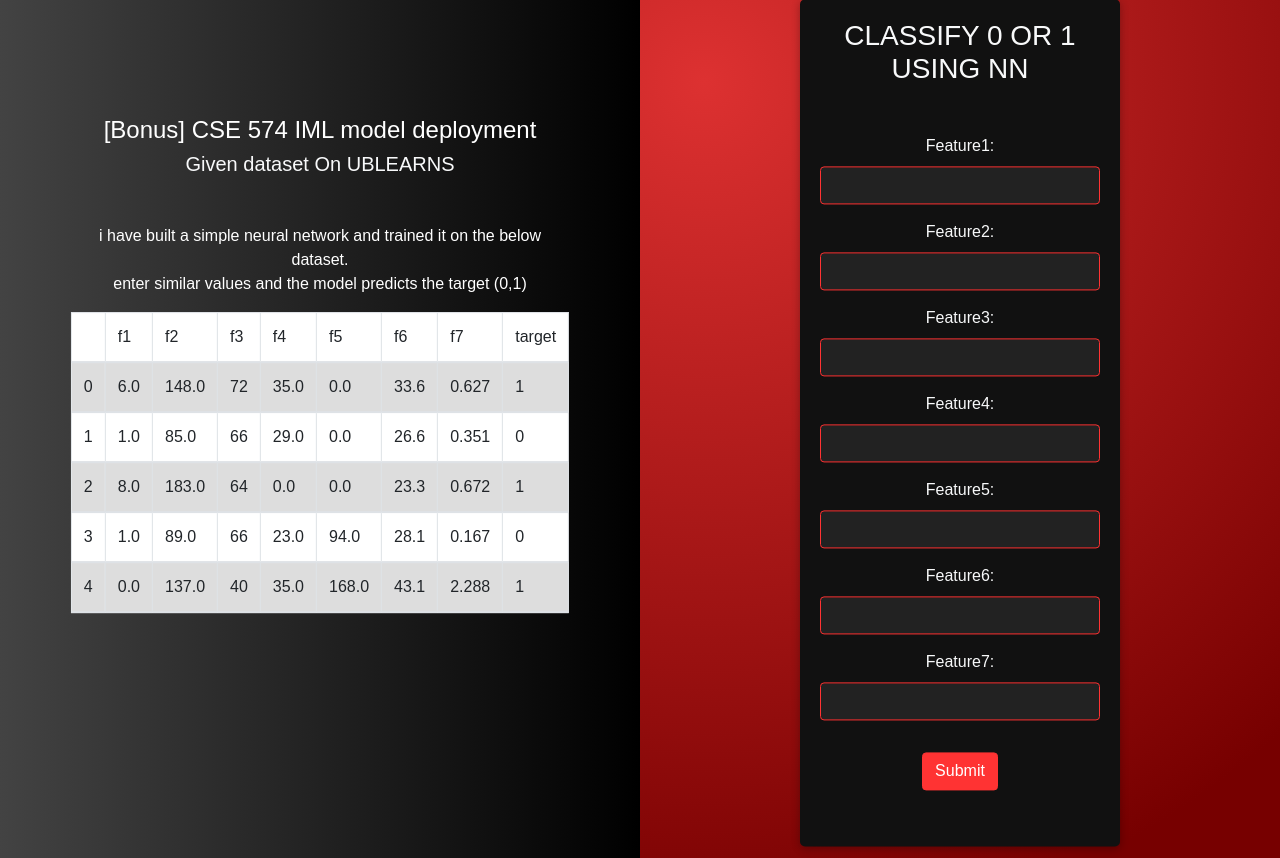
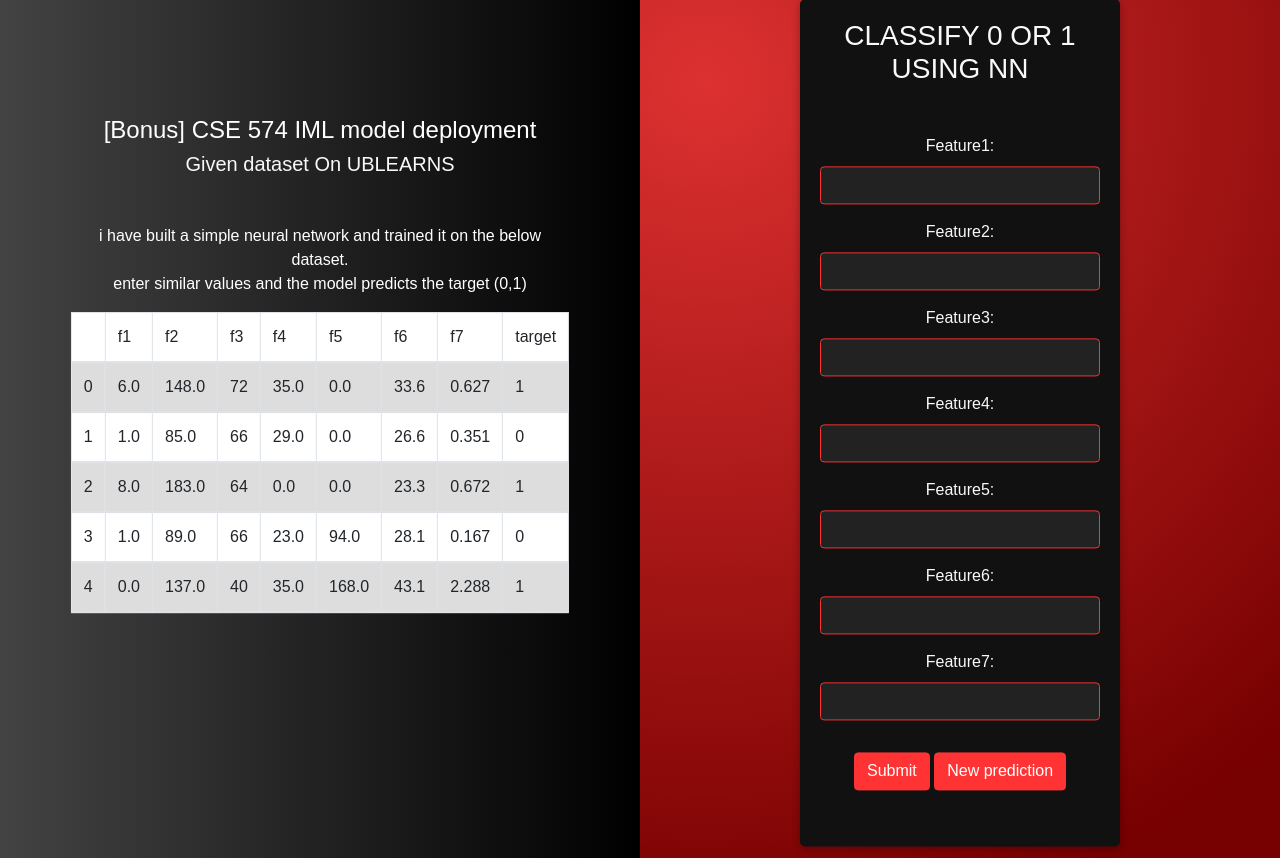
Before and after one commit to stingrose/simpleNeuralnetwork-deploy, a Flask app: page / in a window 1280 px wide. Shown: the part 113-971 px from the top of the page. Run offline with Flask 2, Linux system fonts and the light colour scheme; some libraries are stand-ins or nearby versions.

Commit message:
Update index.html

```diff
--- a/templates/index.html
+++ b/templates/index.html
@@ -1,6 +1,7 @@
 <!DOCTYPE html>
 <html>
 <head>
+
 <meta name="viewport" content="width=device-width, initial-scale=1">
 <link rel="stylesheet" href="https://maxcdn.bootstrapcdn.com/bootstrap/4.4.1/css/bootstrap.min.css">
 <style>
@@ -75,6 +76,10 @@ table {
 
 
 </style>
+  <script>
+location.reload();
+</script>
+
 </head>
 <body>
 
@@ -194,6 +199,7 @@ table {
           <input type="text" class="form-control" name="Feature7">
         </div>
         <button type="submit" class="btn btn-primary mt-3">Submit</button>
+        <button type="submit" class="btn btn-primary mt-3">New prediction</button>
 
         <p style="font-size: 14px; padding: 10px;">{{ prediction }} </p>
 
```
